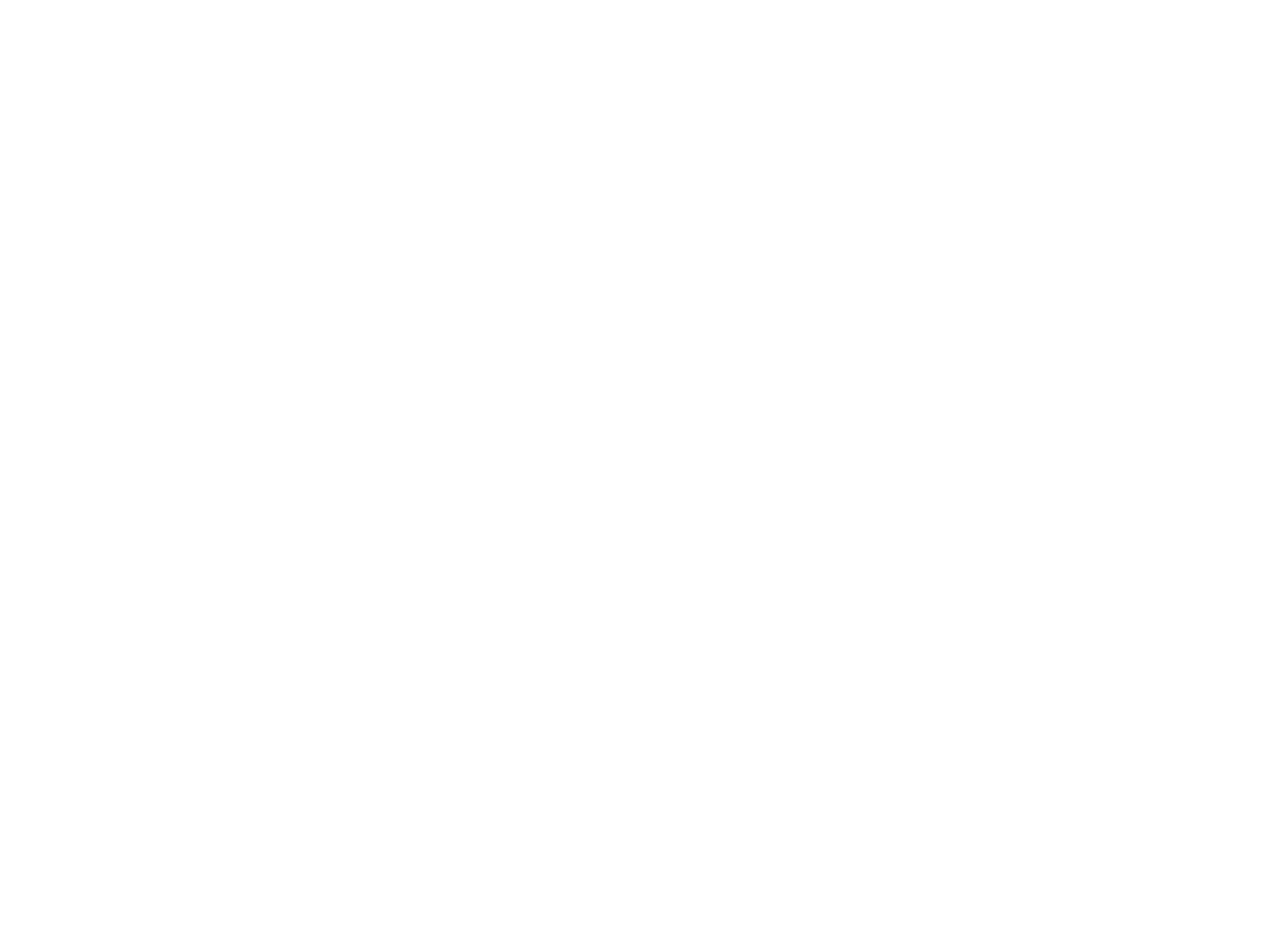
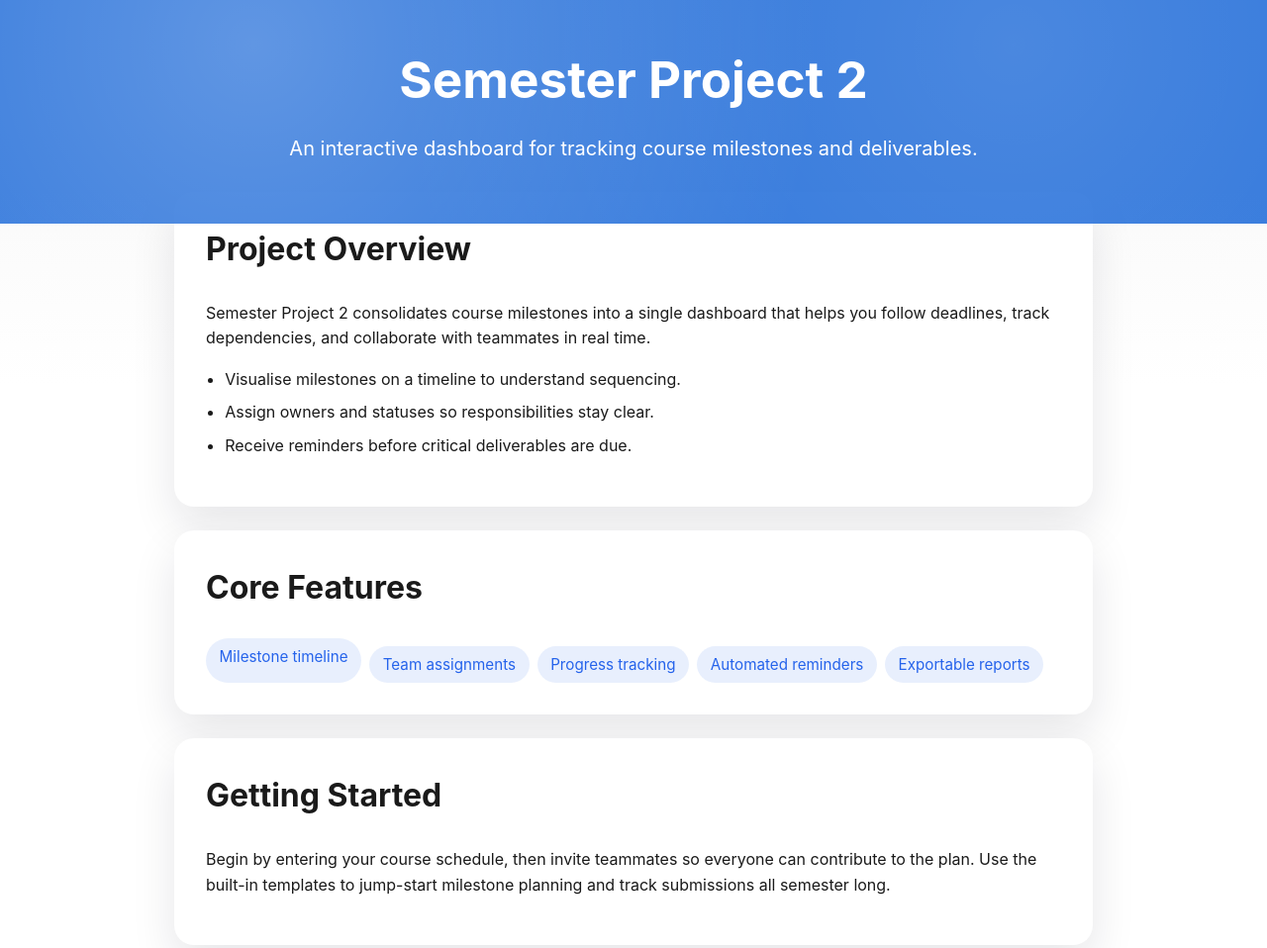
Before and after one commit to evrlong/semester-project-2, a plain HTML site: page index.html in a window 1280 px wide. Shown: the top 958 px of the page at 99% size. Before the commit the page ends 800 px from the top, so only its background shows below. Drawn offline with Linux system fonts and the light colour scheme.

Commit message:
Build landing page for project overview

```diff
--- a/index.html
+++ b/index.html
@@ -3,7 +3,195 @@
   <head>
     <meta charset="UTF-8" />
     <meta name="viewport" content="width=device-width, initial-scale=1.0" />
-    <title>Title</title>
+    <title>Semester Project 2</title>
+    <style>
+      :root {
+        color-scheme: light dark;
+        font-family: "Inter", "Segoe UI", Tahoma, Geneva, Verdana, sans-serif;
+        line-height: 1.6;
+      }
+
+      * {
+        box-sizing: border-box;
+      }
+
+      body {
+        margin: 0;
+        background: linear-gradient(180deg, #f5f5f5 0%, #ffffff 35%);
+        color: #1a1a1a;
+      }
+
+      body.dark {
+        background: linear-gradient(180deg, #111827 0%, #1f2937 40%);
+        color: #f9fafb;
+      }
+
+      header {
+        background: rgba(22, 101, 216, 0.9);
+        color: white;
+        padding: 2.5rem 1rem;
+        text-align: center;
+        position: relative;
+        overflow: hidden;
+      }
+
+      header::after {
+        content: "";
+        position: absolute;
+        inset: 0;
+        background: radial-gradient(circle at 20% 20%, rgba(255, 255, 255, 0.25), transparent 55%),
+          radial-gradient(circle at 80% 20%, rgba(255, 255, 255, 0.15), transparent 60%);
+        pointer-events: none;
+      }
+
+      header h1 {
+        margin: 0;
+        font-size: clamp(2rem, 4vw, 3.5rem);
+        z-index: 1;
+        position: relative;
+      }
+
+      header p {
+        margin-top: 0.75rem;
+        font-size: clamp(1rem, 2vw, 1.25rem);
+        z-index: 1;
+        position: relative;
+      }
+
+      main {
+        max-width: 960px;
+        margin: -2rem auto 3rem;
+        padding: 0 1rem;
+      }
+
+      section {
+        background: white;
+        border-radius: 1.25rem;
+        padding: 2rem;
+        margin-bottom: 1.5rem;
+        box-shadow: 0 20px 45px rgba(15, 23, 42, 0.1);
+      }
+
+      body.dark section {
+        background: rgba(15, 23, 42, 0.85);
+        box-shadow: 0 20px 45px rgba(2, 6, 23, 0.4);
+      }
+
+      h2 {
+        margin-top: 0;
+        font-size: clamp(1.4rem, 2.5vw, 2rem);
+      }
+
+      ul {
+        padding-left: 1.2rem;
+      }
+
+      li + li {
+        margin-top: 0.5rem;
+      }
+
+      .pill-list {
+        display: flex;
+        flex-wrap: wrap;
+        gap: 0.5rem;
+        list-style: none;
+        padding: 0;
+        margin: 0;
+      }
+
+      .pill-list li {
+        background: rgba(37, 99, 235, 0.1);
+        color: rgba(37, 99, 235, 1);
+        padding: 0.4rem 0.85rem;
+        border-radius: 999px;
+        font-size: 0.95rem;
+      }
+
+      body.dark .pill-list li {
+        background: rgba(191, 219, 254, 0.16);
+        color: rgba(191, 219, 254, 1);
+      }
+
+      footer {
+        text-align: center;
+        padding: 2rem 1rem 3rem;
+        color: rgba(15, 23, 42, 0.6);
+      }
+
+      body.dark footer {
+        color: rgba(226, 232, 240, 0.7);
+      }
+
+      @media (prefers-color-scheme: dark) {
+        body {
+          background: linear-gradient(180deg, #111827 0%, #1f2937 40%);
+          color: #f9fafb;
+        }
+
+        section {
+          background: rgba(15, 23, 42, 0.85);
+          box-shadow: 0 20px 45px rgba(2, 6, 23, 0.4);
+        }
+
+        footer {
+          color: rgba(226, 232, 240, 0.7);
+        }
+      }
+    </style>
   </head>
-  <body> </body>
+  <body>
+    <header>
+      <h1>Semester Project 2</h1>
+      <p>An interactive dashboard for tracking course milestones and deliverables.</p>
+    </header>
+    <main>
+      <section>
+        <h2>Project Overview</h2>
+        <p>
+          Semester Project 2 consolidates course milestones into a single dashboard that helps you
+          follow deadlines, track dependencies, and collaborate with teammates in real time.
+        </p>
+        <ul>
+          <li>Visualise milestones on a timeline to understand sequencing.</li>
+          <li>Assign owners and statuses so responsibilities stay clear.</li>
+          <li>Receive reminders before critical deliverables are due.</li>
+        </ul>
+      </section>
+      <section>
+        <h2>Core Features</h2>
+        <ul class="pill-list">
+          <li>Milestone timeline</li>
+          <li>Team assignments</li>
+          <li>Progress tracking</li>
+          <li>Automated reminders</li>
+          <li>Exportable reports</li>
+        </ul>
+      </section>
+      <section>
+        <h2>Getting Started</h2>
+        <p>
+          Begin by entering your course schedule, then invite teammates so everyone can contribute
+          to the plan. Use the built-in templates to jump-start milestone planning and track
+          submissions all semester long.
+        </p>
+      </section>
+    </main>
+    <footer>&copy; <span id="year"></span> Semester Project 2 Team</footer>
+    <script>
+      const prefersDark = window.matchMedia("(prefers-color-scheme: dark)");
+      const updateTheme = () => {
+        document.body.classList.toggle("dark", prefersDark.matches);
+      };
+
+      if (typeof prefersDark.addEventListener === "function") {
+        prefersDark.addEventListener("change", updateTheme);
+      } else if (typeof prefersDark.addListener === "function") {
+        prefersDark.addListener(updateTheme);
+      }
+
+      updateTheme();
+
+      document.getElementById("year").textContent = new Date().getFullYear();
+    </script>
+  </body>
 </html>
```
Also changed, not shown: readme.md.
